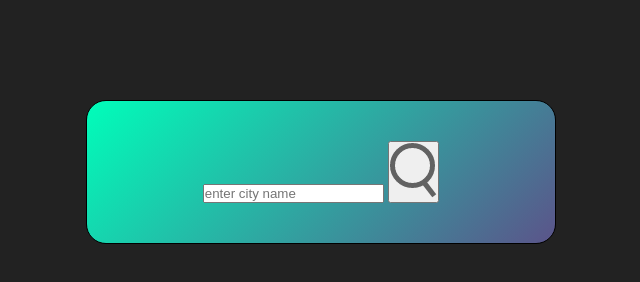
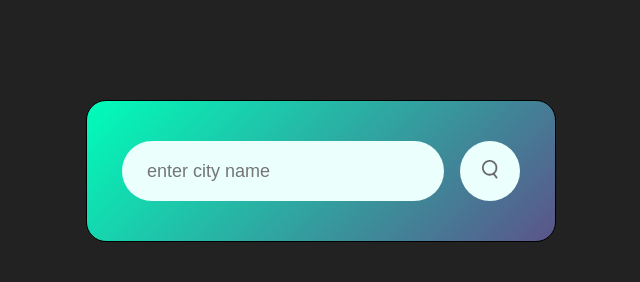
Before and after one commit to Stiv3nn/Weather.app, a plain HTML site: page index.html in a window 1280 px wide. Shown: the whole page, without its empty margins (319-959 px from the left). Drawn offline with Linux system fonts and the light colour scheme.

Commit message:
css del <button> di ricerca e img ricerca

```diff
--- a/style.css
+++ b/style.css
@@ -1,18 +1,19 @@
 /* PARAMETRI GENERALI DELLA PAGINA */
-*{
+* {
     margin: 0;
     padding: 0;
     box-sizing: border-box;
     font-family: 'Poppins', sans-serif;
 }
 
-body{
+body {
     background: #222;
 }
 
 /* --------------------------------------------------------------- */
 
-.card{
+/* CASELLA DI RICERCA */
+.card {
     width: 90%;
     max-width: 470px;
     border: 1px solid black;
@@ -25,3 +26,38 @@ body{
     padding: 40px 35px;
     text-align: center;
 }
+
+/* CASELLA DI INPUT */
+.search {
+    width: 100%;
+    display: flex;
+    align-items: center;
+    justify-content: space-between;
+}
+
+.search input {
+    border: 0;
+    outline: 0;
+    background: #ebfffc;
+    color: #555;
+    padding: 10px 25px;
+    height: 60px;
+    border-radius: 30px;
+    flex: 1;
+    margin-right: 16px;
+    font-size: 18px;
+}
+
+.search button {
+    border: 0;
+    outline: 0;
+    background: #ebfffc;
+    border-radius: 50%;
+    width: 60px;
+    height: 60px;
+    cursor: pointer;
+}
+
+.search button img{
+    width: 16px;
+}
```
Also changed, not shown: index.html (+5 -1 lines).
